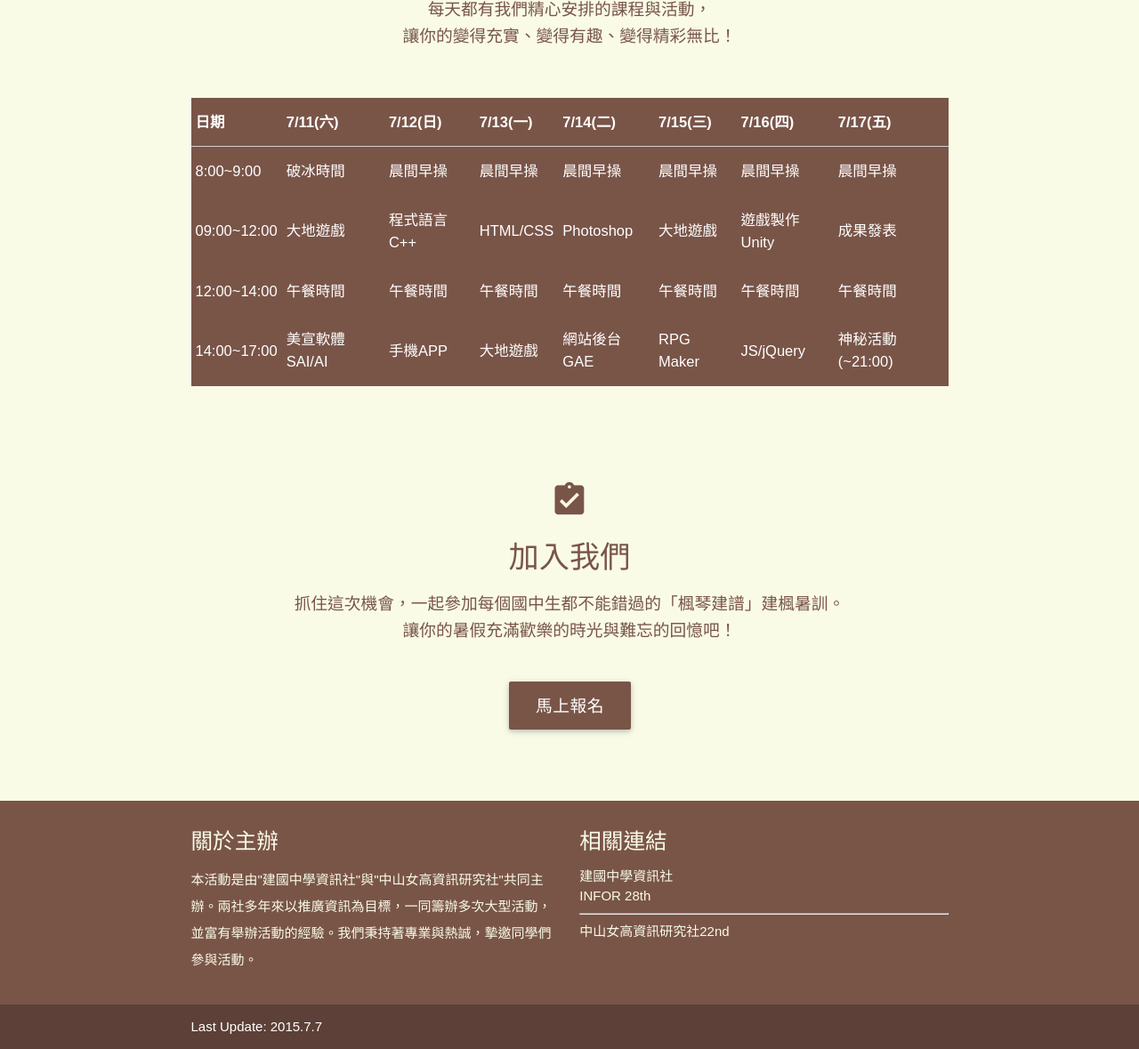
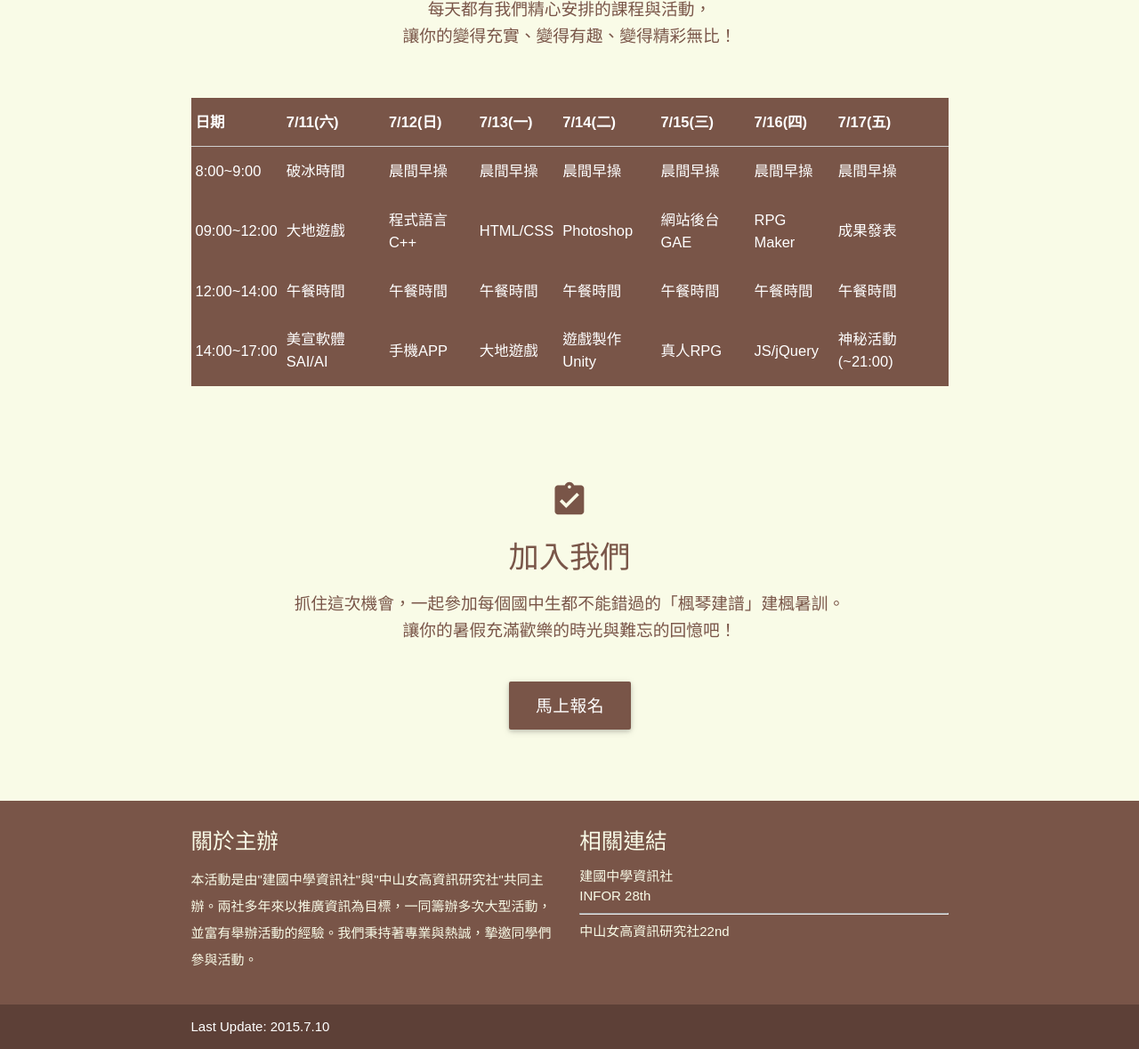
Before and after one commit to jjwong0915/summer2015, a Python web app: template Summer/template/home.html in a window 1280 px wide. Shown: the part 1806-2985 px from the top of the page at 89% size. Run offline with Jinja, Linux system fonts and the light colour scheme; the template is opened without the code that fills it, so the values that code supplies are empty; some libraries are stand-ins or nearby versions.

Commit message:
7/10 online

```diff
--- a/Summer/template/base.html
+++ b/Summer/template/base.html
@@ -64,7 +64,7 @@
     </div>
     <div class="footer-copyright brown darken-2">
       <div class="container white-text">
-        Last Update: 2015.7.7
+        Last Update: 2015.7.10
       </div>
     </div>
   </footer>
--- a/Summer/template/home.html
+++ b/Summer/template/home.html
@@ -116,8 +116,8 @@
         <td>程式語言C++</td>
         <td>HTML/CSS</td>
         <td>Photoshop</td>
-        <td>大地遊戲</td>
-        <td>遊戲製作Unity</td>
+        <td>網站後台GAE</td>
+        <td>RPG Maker</td>
         <td>成果發表</td>
       </tr>
       <tr>
@@ -135,8 +135,8 @@
         <td>美宣軟體SAI/AI</td>
         <td>手機APP</td>
         <td>大地遊戲</td>
-        <td>網站後台GAE</td>
-        <td>RPG Maker</td>
+        <td>遊戲製作Unity</td>
+        <td>真人RPG</td>
         <td>JS/jQuery</td>
         <td>神秘活動(~21:00)</td>
       </tr>
--- a/Summer/template/news.html
+++ b/Summer/template/news.html
@@ -28,10 +28,13 @@
 									若無法準時到達者請務必聯絡隊輔或<a href="/contact">其他工作人員</a>。
 								</li>
 								<li>
-									首日集合地點：捷運中正紀念堂站2號出口(南門市場)
+									首日集合地點：捷運中正紀念堂站5號出口
 									<iframe width="600" height="450" frameborder="0" style="border:0"
 									 src="https://www.google.com/maps/embed/v1/place?q=%E5%8F%B0%E7%81%A3%E6%8D%B7%E9%81%8B%E4%B8%AD%E6%AD%A3%E7%B4%80%E5%BF%B5%E5%A0%82%E7%AB%99
 									 &key=AIzaSyCSCE_uwywLMDe3Hp4Jd1sltPJ8F1hYnME"></iframe>
+								</li>
+								<li>
+									攜帶物品：水壺、雨具、悠遊卡、一顆快樂的心
 								</li>
 							</ol>
 						</p>
```
